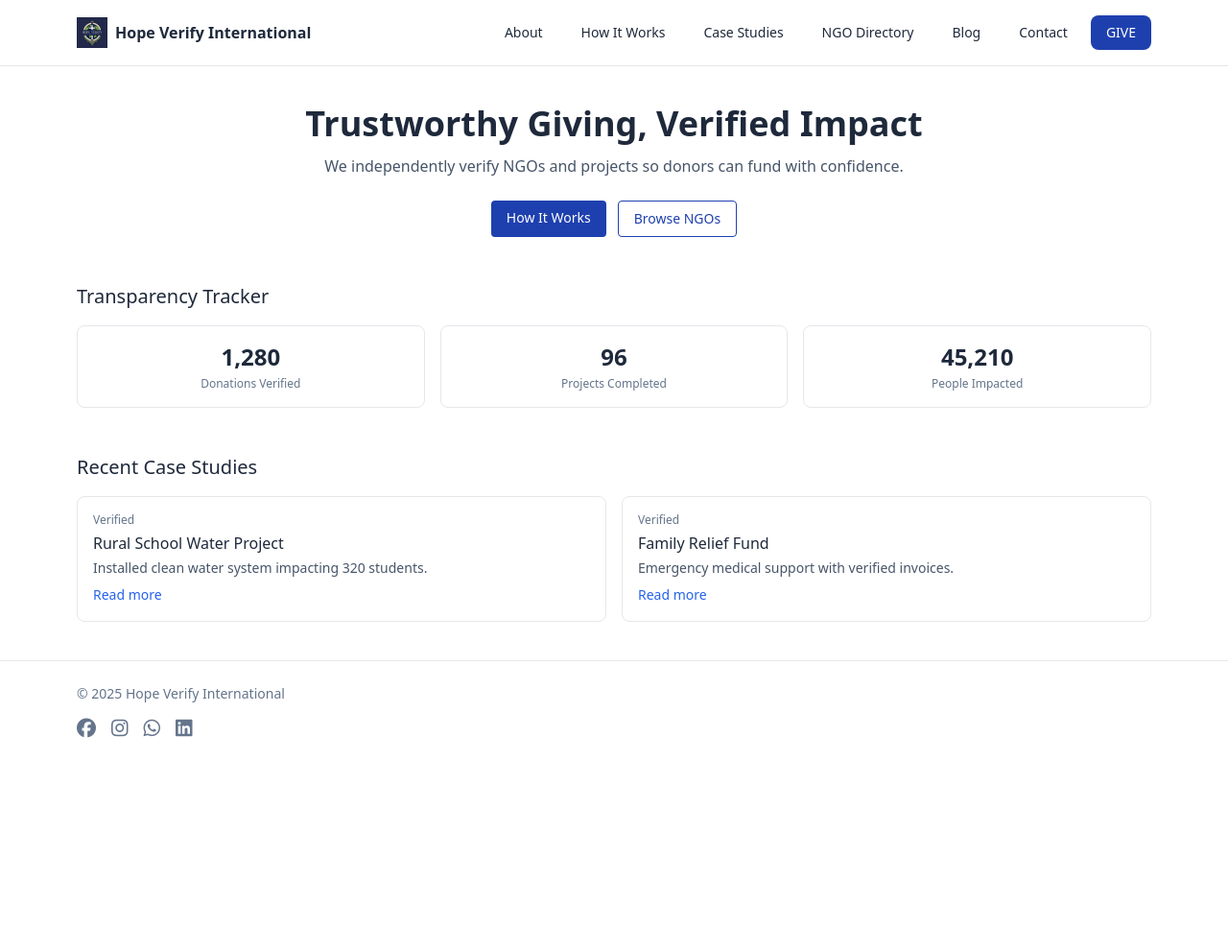
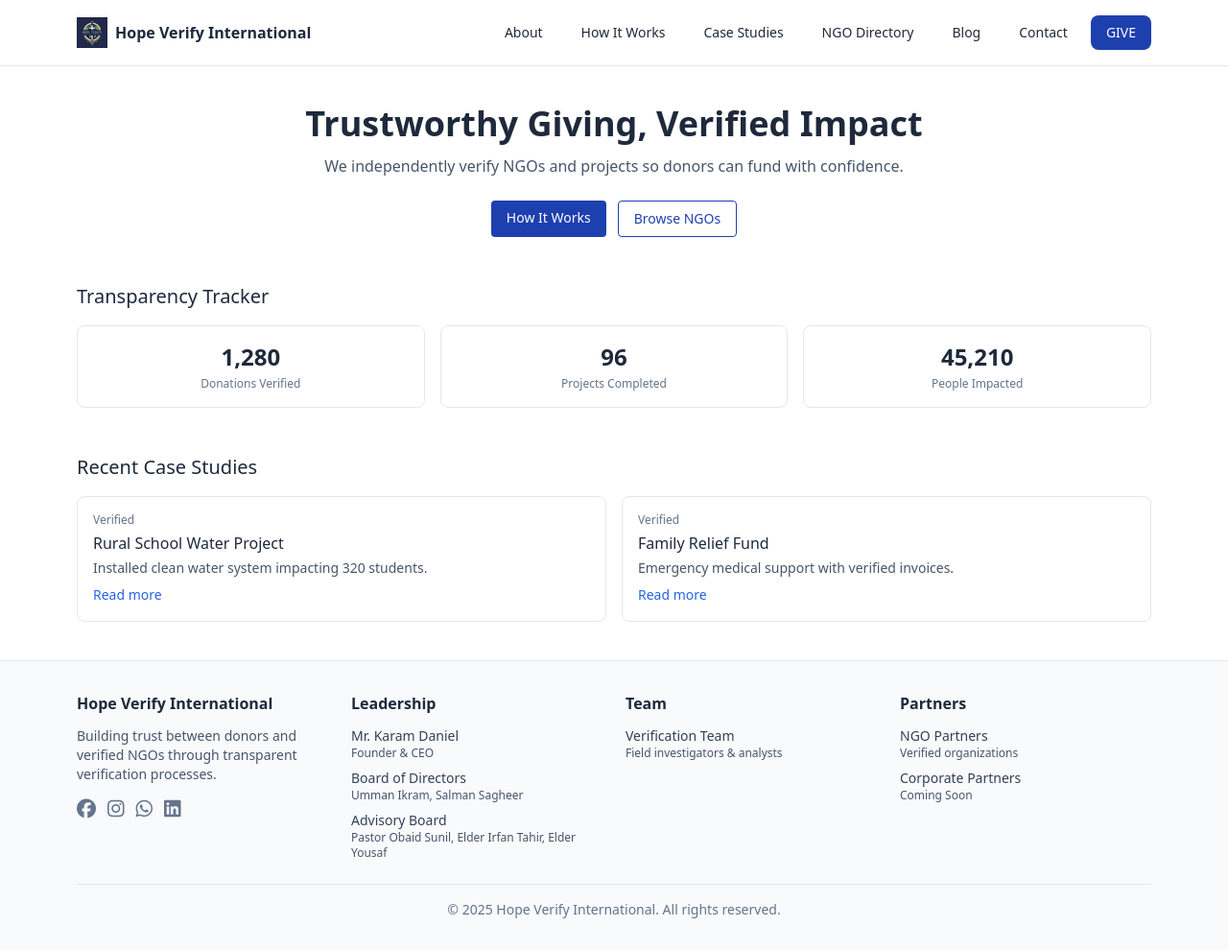
Before and after one commit to hopeverifyinternational/hopeverifyinternational, a plain HTML site: page index.html in a window 1280 px wide. Shown: the whole page at 96% size. Before the commit the page ends 800 px from the top, so only its background shows below. Drawn offline with nearby package versions, Linux system fonts and the light colour scheme.

Commit message:
Update index.html

```diff
--- a/index.html
+++ b/index.html
@@ -143,13 +143,69 @@
         </div>
       </section>
     </main>
-    <footer class="border-t">
-      <div class="max-w-6xl mx-auto px-4 py-6 text-sm text-slate-500">© <span id="year"></span> Hope Verify International
-        <div class="mt-3 flex gap-4 text-xl">
-          <a aria-label="Facebook" href="https://www.facebook.com/profile.php?id=61581285712787" target="_blank" class="text-slate-500 hover:text-primary"><i class="fab fa-facebook"></i></a>
-          <a aria-label="Instagram" href="https://www.instagram.com/hopeverifyinternational" target="_blank" class="text-slate-500 hover:text-primary"><i class="fab fa-instagram"></i></a>
-          <a aria-label="WhatsApp" href="https://wa.me/+923454454503" target="_blank" rel="noreferrer" class="text-slate-500 hover:text-green-600"><i class="fab fa-whatsapp"></i></a>
-          <a aria-label="LinkedIn" href="https://www.linkedin.com/in/hope-verify-international-3535a6387/" target="_blank" rel="noreferrer" class="text-slate-500 hover:text-blue-700"><i class="fab fa-linkedin"></i></a>
+    <footer class="border-t bg-slate-50">
+      <div class="max-w-6xl mx-auto px-4 py-8">
+        <div class="grid grid-cols-1 md:grid-cols-2 lg:grid-cols-4 gap-6 mb-6">
+          <!-- Organization Info -->
+          <div>
+            <h3 class="font-semibold text-slate-800 mb-3">Hope Verify International</h3>
+            <p class="text-sm text-slate-600 mb-3">Building trust between donors and verified NGOs through transparent verification processes.</p>
+            <div class="flex gap-3 text-xl">
+              <a aria-label="Facebook" href="https://www.facebook.com/profile.php?id=61581285712787" target="_blank" rel="noreferrer" class="text-slate-500 hover:text-primary"><i class="fab fa-facebook"></i></a>
+              <a aria-label="Instagram" href="https://www.instagram.com/hopeverifyinternational" target="_blank" rel="noreferrer" class="text-slate-500 hover:text-primary"><i class="fab fa-instagram"></i></a>
+              <a aria-label="WhatsApp" href="https://wa.me/+923454454503" target="_blank" rel="noreferrer" class="text-slate-500 hover:text-green-600"><i class="fab fa-whatsapp"></i></a>
+              <a aria-label="LinkedIn" href="https://www.linkedin.com/in/hope-verify-international-3535a6387/" target="_blank" rel="noreferrer" class="text-slate-500 hover:text-blue-700"><i class="fab fa-linkedin"></i></a>
+            </div>
+          </div>
+
+          <!-- Founder & Leadership -->
+          <div>
+            <h3 class="font-semibold text-slate-800 mb-3">Leadership</h3>
+            <div class="space-y-2 text-sm text-slate-600">
+              <div>
+                <div class="font-medium text-slate-700">Mr. Karam Daniel</div>
+                <div class="text-xs">Founder & CEO</div>
+              </div>
+              <div>
+                <div class="font-medium text-slate-700">Board of Directors</div>
+                <div class="text-xs">Umman Ikram, Salman Sagheer</div>
+              </div>
+              <div>
+                <div class="font-medium text-slate-700">Advisory Board</div>
+                <div class="text-xs">Pastor Obaid Sunil, Elder Irfan Tahir, Elder Yousaf</div>
+              </div>
+            </div>
+          </div>
+
+          <!-- Team & Members -->
+          <div>
+            <h3 class="font-semibold text-slate-800 mb-3">Team</h3>
+            <div class="space-y-2 text-sm text-slate-600">
+              <div>
+                <div class="font-medium text-slate-700">Verification Team</div>
+                <div class="text-xs">Field investigators & analysts</div>
+              </div>
+            </div>
+          </div>
+
+          <!-- Partners & Support -->
+          <div>
+            <h3 class="font-semibold text-slate-800 mb-3">Partners</h3>
+            <div class="space-y-2 text-sm text-slate-600">
+              <div>
+                <div class="font-medium text-slate-700">NGO Partners</div>
+                <div class="text-xs">Verified organizations</div>
+              </div>
+              <div>
+                <div class="font-medium text-slate-700">Corporate Partners</div>
+                <div class="text-xs">Coming Soon</div>
+              </div>
+            </div>
+          </div>
+        </div>
+
+        <div class="border-t pt-4 text-center text-sm text-slate-500">
+          © <span id="year"></span> Hope Verify International. All rights reserved.
         </div>
       </div>
     </footer>
```
